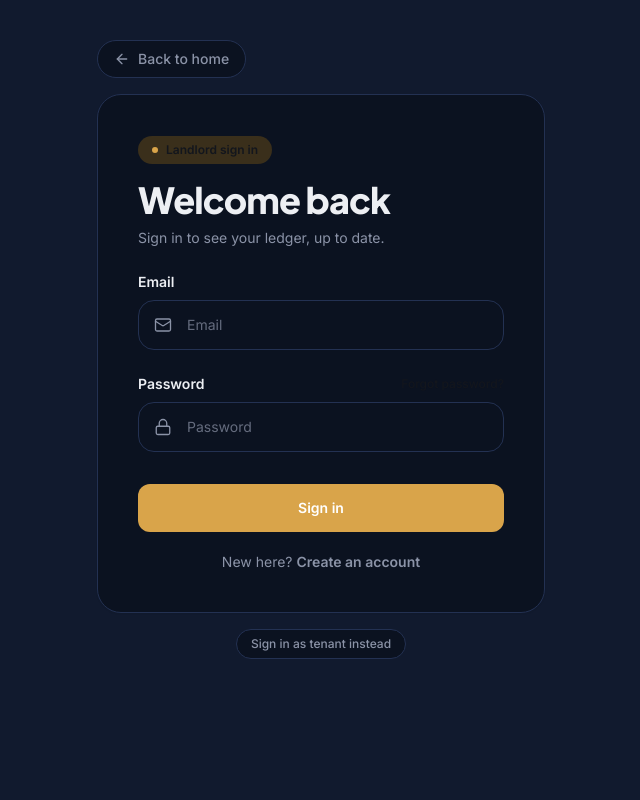
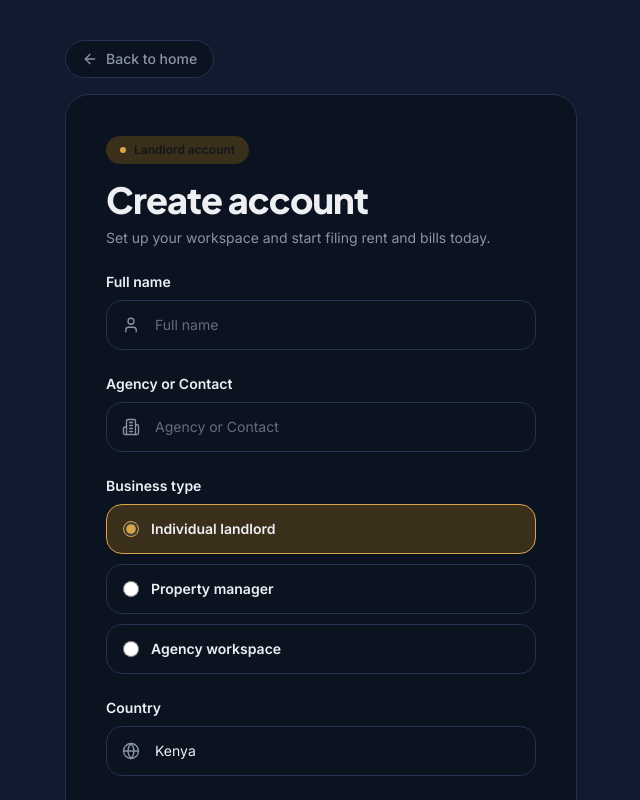
Before and after one commit to atsiaya/rentfile, a Next.js app: page /signup in a window 1280 px wide. Shown: the top 800 px of the page, without its empty margins (319-959 px from the left). Built offline with nearby package versions, Linux system fonts and the light colour scheme; no server answers.

Commit message:
Refactor signup page for user registration

```diff
--- a/app/signup/page.tsx
+++ b/app/signup/page.tsx
@@ -3,16 +3,38 @@
 import { Suspense, useState } from "react";
 import Link from "next/link";
 import { useRouter, useSearchParams } from "next/navigation";
-import { ArrowLeft, Loader2, Lock, Mail } from "lucide-react";
-import { signInWithEmailAndPassword } from "firebase/auth";
-import { doc, getDoc } from "firebase/firestore";
+import {
+  ArrowLeft,
+  Building2,
+  Globe,
+  KeyRound,
+  Loader2,
+  Lock,
+  Mail,
+  Phone,
+  User,
+} from "lucide-react";
+import { createUserWithEmailAndPassword, updateProfile } from "firebase/auth";
+import { doc, setDoc, serverTimestamp } from "firebase/firestore";
 import { auth, db } from "@/lib/firebase";
 
-function LoginForm() {
+const businessTypes = [
+  { value: "individual", label: "Individual landlord" },
+  { value: "manager", label: "Property manager" },
+  { value: "agency", label: "Agency workspace" },
+] as const;
+
+function SignupForm() {
   const router = useRouter();
   const params = useSearchParams();
   const role = params.get("role") === "tenant" ? "tenant" : "landlord";
 
+  const [fullName, setFullName] = useState("");
+  const [agencyOrContact, setAgencyOrContact] = useState("");
+  const [businessType, setBusinessType] = useState<string>("individual");
+  const [inviteCode, setInviteCode] = useState("");
+  const [country] = useState("Kenya");
+  const [whatsapp, setWhatsapp] = useState("");
   const [email, setEmail] = useState("");
   const [password, setPassword] = useState("");
   const [error, setError] = useState<string | null>(null);
@@ -23,15 +45,25 @@ function LoginForm() {
     setError(null);
     setLoading(true);
     try {
-      const cred = await signInWithEmailAndPassword(auth, email, password);
-      const snap = await getDoc(doc(db, "users", cred.user.uid));
-      const storedRole = snap.exists() ? snap.data().role : role;
-      router.push(storedRole === "landlord" ? "/dashboard" : "/tenant");
+      const cred = await createUserWithEmailAndPassword(auth, email, password);
+      await updateProfile(cred.user, { displayName: fullName });
+
+      await setDoc(doc(db, "users", cred.user.uid), {
+        fullName,
+        email,
+        whatsapp,
+        country,
+        role,
+        ...(role === "landlord"
+          ? { agencyOrContact, businessType }
+          : { inviteCode }),
+        createdAt: serverTimestamp(),
+      });
+
+      router.push(role === "landlord" ? "/dashboard" : "/tenant");
     } catch (err) {
       setError(
-        err instanceof Error
-          ? "Couldn't sign you in — check your email and password."
-          : "Something went wrong. Try again."
+        err instanceof Error ? err.message : "Something went wrong. Try again."
       );
     } finally {
       setLoading(false);
@@ -40,7 +72,7 @@ function LoginForm() {
 
   return (
     <main className="min-h-screen bg-bg-alt px-3 py-10 sm:px-6">
-      <div className="mx-auto max-w-md">
+      <div className="mx-auto max-w-lg">
         <Link
           href="/"
           className="mb-4 inline-flex items-center gap-2 rounded-full border border-line bg-bg px-4 py-2 text-sm font-medium text-muted transition hover:text-fg"
@@ -55,63 +87,132 @@ function LoginForm() {
         >
           <span className="inline-flex items-center gap-2 rounded-full bg-accent-soft px-3.5 py-1.5 text-xs font-semibold text-accent-ink">
             <span className="h-1.5 w-1.5 rounded-full bg-accent" />
-            {role === "landlord" ? "Landlord sign in" : "Tenant sign in"}
+            {role === "landlord" ? "Landlord account" : "Tenant account"}
           </span>
 
           <h1 className="mt-4 font-display text-3xl font-extrabold tracking-tight text-fg sm:text-4xl">
-            Welcome back
+            Create account
           </h1>
           <p className="mt-2 text-sm text-muted">
-            Sign in to see your ledger, up to date.
+            {role === "landlord"
+              ? "Set up your workspace and start filing rent and bills today."
+              : "Join your landlord's ledger to pay rent and see your records."}
           </p>
 
+          {/* Full name */}
+          <Field label="Full name">
+            <InputIcon icon={User} />
+            <input
+              required
+              value={fullName}
+              onChange={(e) => setFullName(e.target.value)}
+              placeholder="Full name"
+              className={inputClass}
+            />
+          </Field>
+
+          {role === "landlord" ? (
+            <>
+              <Field label="Agency or Contact">
+                <InputIcon icon={Building2} />
+                <input
+                  value={agencyOrContact}
+                  onChange={(e) => setAgencyOrContact(e.target.value)}
+                  placeholder="Agency or Contact"
+                  className={inputClass}
+                />
+              </Field>
+
               <div className="mt-6">
-            <label className="mb-2 block text-sm font-semibold text-fg">
-              Email
+                <p className="mb-2 text-sm font-semibold text-fg">
+                  Business type
+                </p>
+                <div className="space-y-2.5">
+                  {businessTypes.map((bt) => {
+                    const selected = businessType === bt.value;
+                    return (
+                      <label
+                        key={bt.value}
+                        className={`flex cursor-pointer items-center gap-3 rounded-2xl border px-4 py-3.5 transition ${
+                          selected
+                            ? "border-accent bg-accent-soft"
+                            : "border-line bg-bg hover:border-accent/50"
+                        }`}
+                      >
+                        <input
+                          type="radio"
+                          name="businessType"
+                          value={bt.value}
+                          checked={selected}
+                          onChange={() => setBusinessType(bt.value)}
+                          className="h-4 w-4 accent-accent"
+                        />
+                        <span className="text-sm font-semibold text-fg">
+                          {bt.label}
+                        </span>
                       </label>
-            <div className="relative flex items-center">
-              <Mail
-                className="pointer-events-none absolute left-4 h-[18px] w-[18px] text-muted"
-                strokeWidth={1.75}
+                    );
+                  })}
+                </div>
+              </div>
+            </>
+          ) : (
+            <Field label="Property invite code">
+              <InputIcon icon={KeyRound} />
+              <input
+                required
+                value={inviteCode}
+                onChange={(e) => setInviteCode(e.target.value)}
+                placeholder="Code from your landlord"
+                className={inputClass}
               />
+            </Field>
+          )}
+
+          <Field label="Country">
+            <InputIcon icon={Globe} />
+            <input
+              disabled
+              value={country}
+              className={`${inputClass} cursor-not-allowed text-fg`}
+            />
+          </Field>
+
+          <Field label="WhatsApp Number">
+            <InputIcon icon={Phone} />
+            <input
+              required
+              value={whatsapp}
+              onChange={(e) => setWhatsapp(e.target.value)}
+              placeholder="0722 123 456 or +254722123456"
+              className={inputClass}
+            />
+          </Field>
+
+          <Field label="Email">
+            <InputIcon icon={Mail} />
             <input
               required
               type="email"
               value={email}
               onChange={(e) => setEmail(e.target.value)}
               placeholder="Email"
-                className="w-full rounded-2xl border border-line bg-bg py-3.5 pl-12 pr-4 text-sm text-fg placeholder:text-muted/70 outline-none transition focus:border-accent focus:ring-4 focus:ring-accent-soft"
+              className={inputClass}
             />
-            </div>
-          </div>
+          </Field>
 
-          <div className="mt-6">
-            <div className="mb-2 flex items-center justify-between">
-              <label className="text-sm font-semibold text-fg">
-                Password
-              </label>
-              <Link
-                href="/reset-password"
-                className="text-xs font-medium text-accent-ink hover:underline"
-              >
-                Forgot password?
-              </Link>
-            </div>
-            <div className="relative flex items-center">
-              <Lock
-                className="pointer-events-none absolute left-4 h-[18px] w-[18px] text-muted"
-                strokeWidth={1.75}
-              />
+          <Field label="Password">
+            <InputIcon icon={Lock} />
             <input
               required
               type="password"
+              minLength={6}
               value={password}
               onChange={(e) => setPassword(e.target.value)}
-                placeholder="Password"
-                className="w-full rounded-2xl border border-line bg-bg py-3.5 pl-12 pr-4 text-sm text-fg placeholder:text-muted/70 outline-none transition focus:border-accent focus:ring-4 focus:ring-accent-soft"
+              placeholder="At least 6 characters"
+              className={inputClass}
             />
-            </div>
-          </div>
+          </Field>
 
           {error && (
             <p className="mt-4 rounded-xl bg-red-50 px-4 py-3 text-sm text-red-700">
@@ -125,37 +226,54 @@ function LoginForm() {
             className="mt-8 inline-flex w-full items-center justify-center gap-2 rounded-xl bg-accent px-6 py-3.5 text-sm font-semibold text-white transition hover:brightness-105 disabled:opacity-60"
           >
             {loading && <Loader2 className="h-4 w-4 animate-spin" />}
-            Sign in
+            {role === "landlord" ? "Create landlord account" : "Create tenant account"}
           </button>
 
           <p className="mt-5 text-center text-sm text-muted">
-            New here?{" "}
+            Already have an account?{" "}
             <Link
-              href={`/signup?role=${role}`}
+              href={`/login?role=${role}`}
               className="font-semibold text-accent-ink hover:underline"
             >
-              Create an account
+              Sign in
             </Link>
           </p>
         </form>
-
-        <div className="mt-4 flex justify-center gap-2 text-xs text-muted">
-          <Link
-            href={`/login?role=${role === "landlord" ? "tenant" : "landlord"}`}
-            className="rounded-full border border-line bg-bg px-3.5 py-1.5 font-medium transition hover:text-fg"
-          >
-            {role === "landlord" ? "Sign in as tenant instead" : "Sign in as landlord instead"}
-          </Link>
-        </div>
       </div>
     </main>
   );
 }
 
-export default function LoginPage() {
+function Field({
+  label,
+  children,
+}: {
+  label: string;
+  children: React.ReactNode;
+}) {
+  return (
+    <div className="mt-6">
+      <label className="mb-2 block text-sm font-semibold text-fg">
+        {label}
+      </label>
+      <div className="relative flex items-center">{children}</div>
+    </div>
+  );
+}
+
+function InputIcon({ icon: Icon }: { icon: typeof User }) {
+  return (
+    <Icon className="pointer-events-none absolute left-4 h-[18px] w-[18px] text-muted" strokeWidth={1.75} />
+  );
+}
+
+const inputClass =
+  "w-full rounded-2xl border border-line bg-bg py-3.5 pl-12 pr-4 text-sm text-fg placeholder:text-muted/70 outline-none transition focus:border-accent focus:ring-4 focus:ring-accent-soft";
+
+export default function SignupPage() {
   return (
     <Suspense fallback={null}>
-      <LoginForm />
+      <SignupForm />
     </Suspense>
   );
 }
```
Lines whose indentation alone changed are shown as unchanged.
